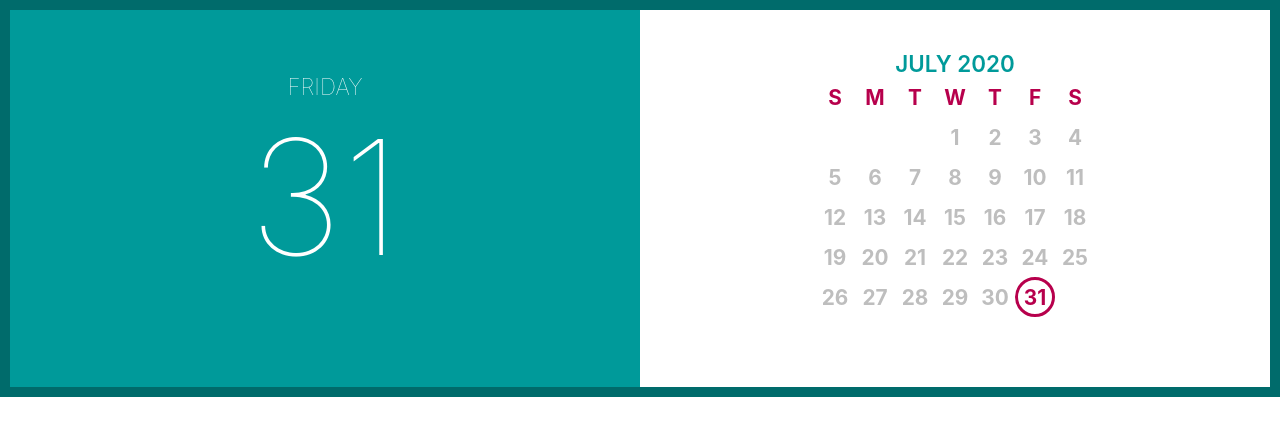
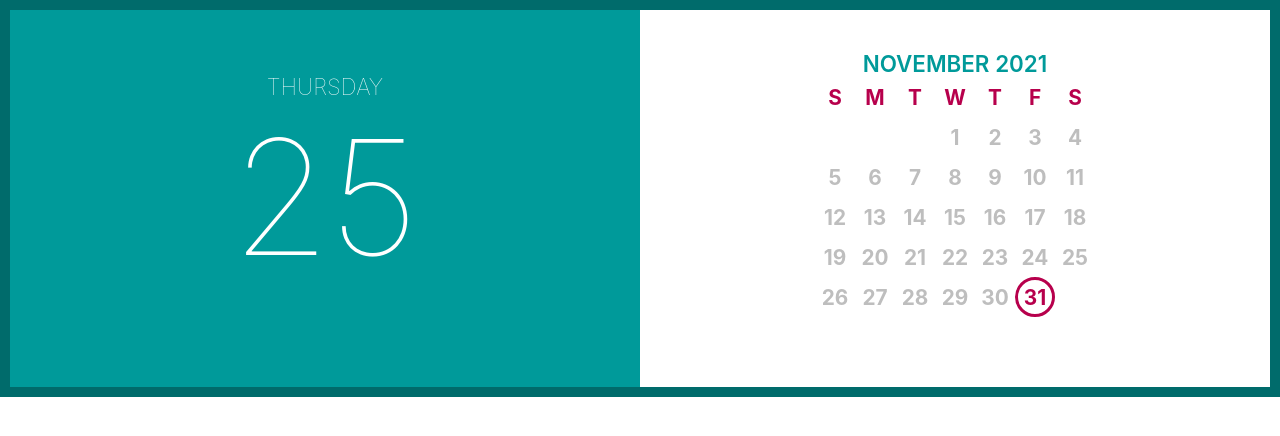
Before and after one commit to ArtemKez/Calendar, a React (Create React App) app: page / in a window 1280 px wide. Shown: the top 436 px of the page. Built offline with nearby package versions, Linux system fonts and the light colour scheme.

Commit message:
dynamically rendered the left block

```diff
--- a/package.json
+++ b/package.json
@@ -6,6 +6,7 @@
     "@testing-library/jest-dom": "^5.15.1",
     "@testing-library/react": "^11.2.7",
     "@testing-library/user-event": "^12.8.3",
+    "date-fns": "^2.26.0",
     "node-sass": "^6.0.1",
     "react": "^17.0.2",
     "react-dom": "^17.0.2",
--- a/src/Components/Calendar/Week/index.js
+++ b/src/Components/Calendar/Week/index.js
@@ -7,8 +7,8 @@ export default class Week extends Component {
     }
 
     days() {
-        return this.props.days.map(day => {
-            return <Day number={day?.number} isSelected={day?.isSelected}/>
+        return this.props.days.map((day, index) => {
+            return <Day number={day?.number} key={index} isSelected={day?.isSelected}/>
         })
     }
 
--- a/src/Components/Calendar/index.js
+++ b/src/Components/Calendar/index.js
@@ -1,21 +1,42 @@
 import React, {Component} from "react";
 import Week from "./Week";
-import Day from "./Week/Day";
+import getWeeksInMonth from 'date-fns/getWeeksInMonth'
+import lastDayOfMonth from 'date-fns/lastDayOfMonth'
+import startOfMonth from 'date-fns/startOfMonth'
+
 import WeekDays from "./Week/WeekDays";
 
 export default class Calendar extends Component {
     constructor(props) {
         super(props);
+        this.state = {
+            date: new Date(),
+            monthInfo: {},
+            weeks: {},
+        }
     }
-
+    async componentDidMount() {
+        await this.setState({
+            date: Date.now()
+        })
+        await this.getMonthInfo()
+    }
+    async getMonthInfo() {
+        const weeksCount = getWeeksInMonth(this.state.date);
+        const lastDay = lastDayOfMonth(this.state.date);
+        const firstDay = startOfMonth(this.state.date);
+        await this.setState({monthInfo: {weeksCount, lastDay, firstDay}})
+    }
+    monthDayNum(num) {
+        const arr = ['January', 'February', 'March', 'April', 'May', 'June', 'July', 'August', 'September', 'October', 'November', 'December']
+        return arr[num % 12];
+    }
     nextMonth = () => {
 
     }
-
     prevMonth = () => {
 
     }
-
     weeksArr = () => {
         return [
             [
@@ -128,24 +149,35 @@ export default class Calendar extends Component {
             ],
         ]
     }
-
+    weekDayByNum(num) {
+        const arr = ['Sunday', 'Monday', 'Tuesday', 'Wednesday', 'Thursday', 'Friday', 'Saturday']
+        return arr[num % 7];
+    }
+    todayMonthDay = () => {
+        return new Date().getDate() || ' '
+    }
+    todayWeekDay = () => {
+        return this.weekDayByNum(new Date().getUTCDay())
+    }
     weeks() {
+        console.log(this.weeksArr().map(week => {
+            return <Week key={JSON.stringify(week)} days={week}/>
+        }))
         return this.weeksArr().map(week => {
-            return <Week days={week}/>
+            return <Week key={JSON.stringify(week)} days={week}/>
         })
     }
-
     render() {
         return (
             <div className={'calendar'}>
                 <div className={'block-color'}>
-                    <div className={'current-day-of-week'}>friday</div>
-                    <div className={'current-day'}>31</div>
+                    <div className={'current-day-of-week'}>{this.todayWeekDay()}</div>
+                    <div className={'current-day'}>{this.todayMonthDay()}</div>
                 </div>
                 <div>
-                    <div className={'current-date'}>july 2020</div>
+                    <div className={'current-date'}>{this.monthDayNum(new Date().getMonth())} {new Date().getFullYear()}</div>
                     <div className={'calendar-days'}>
-                        <WeekDays />
+                        <WeekDays/>
                         {this.weeks()}
                     </div>
                 </div>
```
Also changed, not shown: 2 other files (tests, documents, lock files or other folders).
